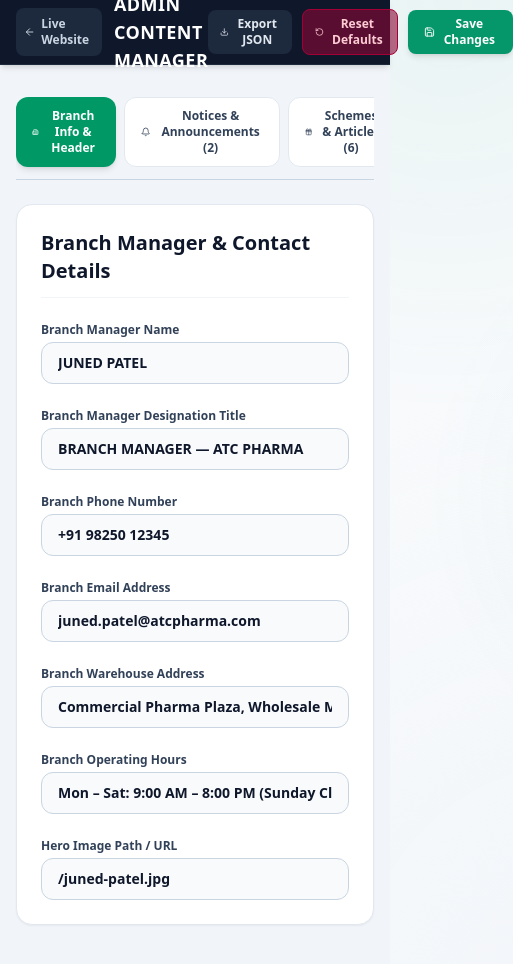
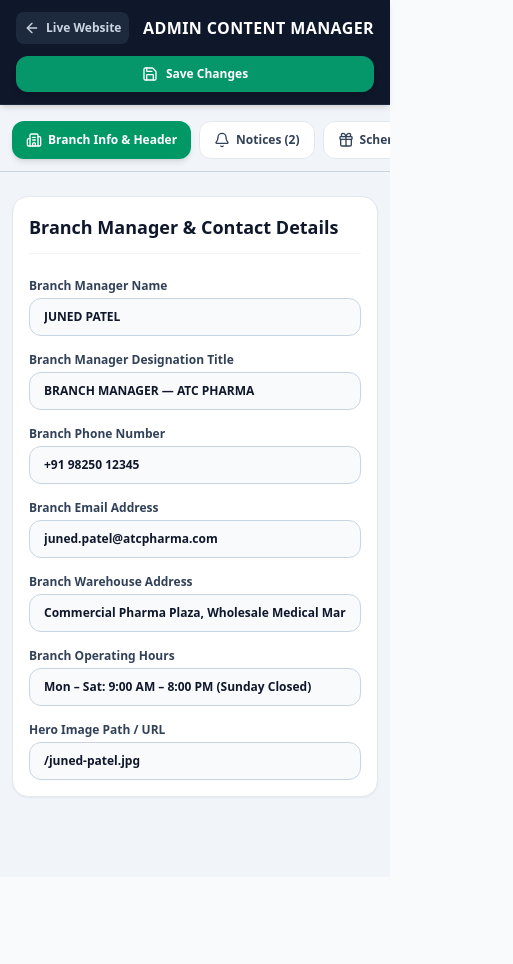
Before and after one commit to junedpharma/portfolio, a Next.js app: page /admin in a window 390 px wide. Shown: the top 964 px of the page, 513 px wide, since content can reach past the window. After the commit the page ends 877 px from the top, so only its background shows below. Built offline with nearby package versions, Linux system fonts and the light colour scheme.

Commit message:
Remove Export JSON & Reset buttons, and optimize Admin Panel for mobile viewports

```diff
--- a/src/app/admin/page.tsx
+++ b/src/app/admin/page.tsx
@@ -3,11 +3,11 @@
 import React, { useState } from 'react';
 import { useContent } from '@/context/ContentContext';
 import { SiteContent, NoticeItem, SchemeProduct, SalesRep } from '@/data/contentStore';
-import { Save, Download, RotateCcw, Plus, Trash2, ArrowLeft, Building2, Bell, Gift, Users, CheckCircle2 } from 'lucide-react';
+import { Save, Plus, Trash2, ArrowLeft, Building2, Bell, Gift, Users, CheckCircle2 } from 'lucide-react';
 import Link from 'next/link';
 
 export default function AdminPage() {
-  const { content, updateContent, resetToDefault, exportJSON } = useContent();
+  const { content, updateContent } = useContent();
   const [formData, setFormData] = useState<SiteContent>(content);
   const [activeTab, setActiveTab] = useState<'branch' | 'notices' | 'schemes' | 'sales'>('branch');
   const [showSuccessToast, setShowSuccessToast] = useState(false);
@@ -129,37 +129,24 @@
   };
 
   return (
-    <div className="min-h-screen bg-slate-100 text-slate-900 pb-16">
-      {/* Top Header */}
+    <div className="min-h-screen bg-slate-100 text-slate-900 pb-20">
+      {/* Mobile-Friendly Top Header */}
       <header className="bg-slate-900 text-white sticky top-0 z-50 border-b border-slate-800 shadow-md">
-        <div className="max-w-7xl mx-auto px-4 sm:px-6 lg:px-8 h-16 flex items-center justify-between">
-          <div className="flex items-center gap-3">
-            <Link href="/" className="p-2 rounded-lg bg-slate-800 hover:bg-slate-700 text-slate-300 transition-colors flex items-center gap-1.5 text-xs font-bold">
+        <div className="max-w-7xl mx-auto px-4 sm:px-6 lg:px-8 py-3 sm:py-0 sm:h-16 flex flex-col sm:flex-row items-stretch sm:items-center justify-between gap-3">
+          <div className="flex items-center justify-between sm:justify-start gap-3">
+            <Link href="/" className="p-2 rounded-lg bg-slate-800 hover:bg-slate-700 text-slate-300 transition-colors flex items-center gap-1.5 text-xs font-bold shrink-0">
               <ArrowLeft className="w-4 h-4" /> Live Website
             </Link>
-            <h1 className="text-lg font-black text-white tracking-wide">
+            <h1 className="text-base sm:text-lg font-black text-white tracking-wide truncate">
               ADMIN CONTENT MANAGER
             </h1>
           </div>
 
-          {/* Action Buttons */}
+          {/* Save Button Only */}
           <div className="flex items-center gap-2.5">
             <button
-              onClick={exportJSON}
-              className="px-3 py-1.5 rounded-lg bg-slate-800 hover:bg-slate-700 text-slate-200 font-bold text-xs flex items-center gap-1.5 transition-colors cursor-pointer"
-              title="Download updated JSON file (Ready for Firestore later)"
-            >
-              <Download className="w-3.5 h-3.5" /> Export JSON
-            </button>
-            <button
-              onClick={resetToDefault}
-              className="px-3 py-1.5 rounded-lg bg-rose-900/60 border border-rose-800 hover:bg-rose-800 text-rose-200 font-bold text-xs flex items-center gap-1.5 transition-colors cursor-pointer"
-            >
-              <RotateCcw className="w-3.5 h-3.5" /> Reset Defaults
-            </button>
-            <button
               onClick={handleSave}
-              className="px-4 py-1.5 rounded-lg bg-[#059669] hover:bg-[#047857] text-white font-bold text-xs flex items-center gap-1.5 shadow-md transition-all cursor-pointer"
+              className="w-full sm:w-auto px-5 py-2.5 sm:py-2 rounded-xl bg-[#059669] hover:bg-[#047857] text-white font-black text-xs sm:text-sm flex items-center justify-center gap-2 shadow-md transition-all cursor-pointer"
             >
               <Save className="w-4 h-4" /> Save Changes
             </button>
@@ -169,19 +156,19 @@
 
       {/* Success Toast Notification */}
       {showSuccessToast && (
-        <div className="fixed bottom-6 right-6 bg-[#059669] text-white px-5 py-3 rounded-xl shadow-2xl z-50 flex items-center gap-2 font-bold text-sm animate-bounce">
-          <CheckCircle2 className="w-5 h-5" /> All Content Changes Saved Successfully!
+        <div className="fixed bottom-6 right-4 left-4 sm:left-auto sm:right-6 bg-[#059669] text-white px-5 py-3 rounded-xl shadow-2xl z-50 flex items-center justify-center gap-2 font-bold text-xs sm:text-sm animate-bounce">
+          <CheckCircle2 className="w-5 h-5 shrink-0" /> All Content Changes Saved Successfully!
         </div>
       )}
 
       {/* Main Container */}
-      <div className="max-w-7xl mx-auto px-4 sm:px-6 lg:px-8 pt-8">
+      <div className="max-w-7xl mx-auto px-3 sm:px-6 lg:px-8 pt-4 sm:pt-8">
 
-        {/* Navigation Tabs */}
-        <div className="flex overflow-x-auto gap-2 border-b border-slate-300 pb-3 mb-6 scrollbar-none">
+        {/* Mobile Horizontal Scrollable Tabs */}
+        <div className="flex overflow-x-auto gap-2 border-b border-slate-300 pb-3 mb-6 scrollbar-none -mx-3 px-3 sm:mx-0 sm:px-0">
           <button
             onClick={() => setActiveTab('branch')}
-            className={`px-4 py-2.5 rounded-xl font-bold text-xs sm:text-sm flex items-center gap-2 transition-all cursor-pointer ${
+            className={`whitespace-nowrap px-3.5 sm:px-4 py-2.5 rounded-xl font-bold text-xs sm:text-sm flex items-center gap-1.5 sm:gap-2 transition-all cursor-pointer shrink-0 ${
               activeTab === 'branch'
                 ? 'bg-emerald-600 text-white shadow-md'
                 : 'bg-white text-slate-700 hover:bg-slate-200 border border-slate-200'
@@ -191,17 +178,17 @@
           </button>
           <button
             onClick={() => setActiveTab('notices')}
-            className={`px-4 py-2.5 rounded-xl font-bold text-xs sm:text-sm flex items-center gap-2 transition-all cursor-pointer ${
+            className={`whitespace-nowrap px-3.5 sm:px-4 py-2.5 rounded-xl font-bold text-xs sm:text-sm flex items-center gap-1.5 sm:gap-2 transition-all cursor-pointer shrink-0 ${
               activeTab === 'notices'
                 ? 'bg-emerald-600 text-white shadow-md'
                 : 'bg-white text-slate-700 hover:bg-slate-200 border border-slate-200'
             }`}
           >
-            <Bell className="w-4 h-4" /> Notices & Announcements ({formData.notices.length})
+            <Bell className="w-4 h-4" /> Notices ({formData.notices.length})
           </button>
           <button
             onClick={() => setActiveTab('schemes')}
-            className={`px-4 py-2.5 rounded-xl font-bold text-xs sm:text-sm flex items-center gap-2 transition-all cursor-pointer ${
+            className={`whitespace-nowrap px-3.5 sm:px-4 py-2.5 rounded-xl font-bold text-xs sm:text-sm flex items-center gap-1.5 sm:gap-2 transition-all cursor-pointer shrink-0 ${
               activeTab === 'schemes'
                 ? 'bg-emerald-600 text-white shadow-md'
                 : 'bg-white text-slate-700 hover:bg-slate-200 border border-slate-200'
@@ -211,31 +198,31 @@
           </button>
           <button
             onClick={() => setActiveTab('sales')}
-            className={`px-4 py-2.5 rounded-xl font-bold text-xs sm:text-sm flex items-center gap-2 transition-all cursor-pointer ${
+            className={`whitespace-nowrap px-3.5 sm:px-4 py-2.5 rounded-xl font-bold text-xs sm:text-sm flex items-center gap-1.5 sm:gap-2 transition-all cursor-pointer shrink-0 ${
               activeTab === 'sales'
                 ? 'bg-emerald-600 text-white shadow-md'
                 : 'bg-white text-slate-700 hover:bg-slate-200 border border-slate-200'
             }`}
           >
-            <Users className="w-4 h-4" /> Sales Representatives ({formData.salesTeam.length})
+            <Users className="w-4 h-4" /> Sales Reps ({formData.salesTeam.length})
           </button>
         </div>
 
         {/* Tab 1: Branch Info */}
         {activeTab === 'branch' && (
-          <div className="bg-white border border-slate-200 rounded-2xl p-6 sm:p-8 space-y-6 shadow-xs">
-            <h2 className="text-xl font-black text-slate-900 border-b border-slate-100 pb-3">
+          <div className="bg-white border border-slate-200 rounded-2xl p-4 sm:p-8 space-y-6 shadow-xs">
+            <h2 className="text-lg sm:text-xl font-black text-slate-900 border-b border-slate-100 pb-3">
               Branch Manager & Contact Details
             </h2>
 
-            <div className="grid grid-cols-1 md:grid-cols-2 gap-6">
+            <div className="grid grid-cols-1 sm:grid-cols-2 gap-4 sm:gap-6">
               <div>
                 <label className="block text-xs font-bold text-slate-700 mb-1">Branch Manager Name</label>
                 <input
                   type="text"
                   value={formData.branchInfo.managerName}
                   onChange={(e) => handleBranchChange('managerName', e.target.value)}
-                  className="w-full bg-slate-50 border border-slate-300 rounded-xl px-4 py-2.5 text-sm font-semibold focus:border-emerald-500 focus:outline-none"
+                  className="w-full bg-slate-50 border border-slate-300 rounded-xl px-3.5 py-2.5 text-xs sm:text-sm font-semibold focus:border-emerald-500 focus:outline-none"
                 />
               </div>
 
@@ -245,7 +232,7 @@
                   type="text"
                   value={formData.branchInfo.managerTitle}
                   onChange={(e) => handleBranchChange('managerTitle', e.target.value)}
-                  className="w-full bg-slate-50 border border-slate-300 rounded-xl px-4 py-2.5 text-sm font-semibold focus:border-emerald-500 focus:outline-none"
+                  className="w-full bg-slate-50 border border-slate-300 rounded-xl px-3.5 py-2.5 text-xs sm:text-sm font-semibold focus:border-emerald-500 focus:outline-none"
                 />
               </div>
 
@@ -255,7 +242,7 @@
                   type="text"
                   value={formData.branchInfo.phone}
                   onChange={(e) => handleBranchChange('phone', e.target.value)}
-                  className="w-full bg-slate-50 border border-slate-300 rounded-xl px-4 py-2.5 text-sm font-semibold focus:border-emerald-500 focus:outline-none"
+                  className="w-full bg-slate-50 border border-slate-300 rounded-xl px-3.5 py-2.5 text-xs sm:text-sm font-semibold focus:border-emerald-500 focus:outline-none"
                 />
               </div>
 
@@ -265,37 +252,37 @@
                   type="email"
                   value={formData.branchInfo.email}
                   onChange={(e) => handleBranchChange('email', e.target.value)}
-                  className="w-full bg-slate-50 border border-slate-300 rounded-xl px-4 py-2.5 text-sm font-semibold focus:border-emerald-500 focus:outline-none"
+                  className="w-full bg-slate-50 border border-slate-300 rounded-xl px-3.5 py-2.5 text-xs sm:text-sm font-semibold focus:border-emerald-500 focus:outline-none"
                 />
               </div>
 
-              <div className="md:col-span-2">
+              <div className="sm:col-span-2">
                 <label className="block text-xs font-bold text-slate-700 mb-1">Branch Warehouse Address</label>
                 <input
                   type="text"
                   value={formData.branchInfo.address}
                   onChange={(e) => handleBranchChange('address', e.target.value)}
-                  className="w-full bg-slate-50 border border-slate-300 rounded-xl px-4 py-2.5 text-sm font-semibold focus:border-emerald-500 focus:outline-none"
+                  className="w-full bg-slate-50 border border-slate-300 rounded-xl px-3.5 py-2.5 text-xs sm:text-sm font-semibold focus:border-emerald-500 focus:outline-none"
                 />
               </div>
 
-              <div className="md:col-span-2">
+              <div className="sm:col-span-2">
                 <label className="block text-xs font-bold text-slate-700 mb-1">Branch Operating Hours</label>
                 <input
                   type="text"
                   value={formData.branchInfo.operatingHours}
                   onChange={(e) => handleBranchChange('operatingHours', e.target.value)}
-                  className="w-full bg-slate-50 border border-slate-300 rounded-xl px-4 py-2.5 text-sm font-semibold focus:border-emerald-500 focus:outline-none"
+                  className="w-full bg-slate-50 border border-slate-300 rounded-xl px-3.5 py-2.5 text-xs sm:text-sm font-semibold focus:border-emerald-500 focus:outline-none"
                 />
               </div>
 
-              <div className="md:col-span-2">
+              <div className="sm:col-span-2">
                 <label className="block text-xs font-bold text-slate-700 mb-1">Hero Image Path / URL</label>
                 <input
                   type="text"
                   value={formData.branchInfo.heroImage}
                   onChange={(e) => handleBranchChange('heroImage', e.target.value)}
-                  className="w-full bg-slate-50 border border-slate-300 rounded-xl px-4 py-2.5 text-sm font-semibold focus:border-emerald-500 focus:outline-none"
+                  className="w-full bg-slate-50 border border-slate-300 rounded-xl px-3.5 py-2.5 text-xs sm:text-sm font-semibold focus:border-emerald-500 focus:outline-none"
                 />
               </div>
             </div>
@@ -304,25 +291,25 @@
 
         {/* Tab 2: Notices */}
         {activeTab === 'notices' && (
-          <div className="space-y-6">
-            <div className="flex justify-between items-center bg-white p-4 rounded-xl border border-slate-200">
-              <h2 className="text-lg font-black text-slate-900">Manage Branch Notices</h2>
+          <div className="space-y-4 sm:space-y-6">
+            <div className="flex flex-row items-center justify-between bg-white p-3.5 sm:p-4 rounded-xl border border-slate-200">
+              <h2 className="text-base sm:text-lg font-black text-slate-900">Branch Notices</h2>
               <button
                 onClick={handleAddNotice}
-                className="px-4 py-2 rounded-xl bg-emerald-600 hover:bg-emerald-700 text-white font-bold text-xs flex items-center gap-1.5 cursor-pointer"
+                className="px-3.5 py-2 rounded-xl bg-emerald-600 hover:bg-emerald-700 text-white font-bold text-xs flex items-center gap-1.5 cursor-pointer shrink-0"
               >
                 <Plus className="w-4 h-4" /> Add Notice
               </button>
             </div>
 
-            <div className="grid grid-cols-1 md:grid-cols-2 gap-6">
+            <div className="grid grid-cols-1 md:grid-cols-2 gap-4 sm:gap-6">
               {formData.notices.map((notice, index) => (
-                <div key={notice.id} className="bg-white border border-slate-200 rounded-2xl p-6 space-y-4 shadow-xs relative">
-                  <div className="flex items-center justify-between border-b border-slate-100 pb-3">
+                <div key={notice.id} className="bg-white border border-slate-200 rounded-2xl p-4 sm:p-6 space-y-3.5 shadow-xs relative">
+                  <div className="flex items-center justify-between border-b border-slate-100 pb-2.5">
                     <span className="text-xs font-bold text-slate-400">Notice #{index + 1}</span>
                     <button
                       onClick={() => handleDeleteNotice(notice.id)}
-                      className="text-rose-600 hover:text-rose-800 p-1 rounded-lg hover:bg-rose-50 cursor-pointer"
+                      className="text-rose-600 hover:text-rose-800 p-1.5 rounded-lg hover:bg-rose-50 cursor-pointer"
                       title="Delete Notice"
                     >
                       <Trash2 className="w-4 h-4" />
@@ -345,7 +332,7 @@
                       type="text"
                       value={notice.title}
                       onChange={(e) => handleNoticeChange(notice.id, 'title', e.target.value)}
-                      className="w-full bg-slate-50 border border-slate-300 rounded-xl px-3 py-2 text-sm font-extrabold"
+                      className="w-full bg-slate-50 border border-slate-300 rounded-xl px-3 py-2 text-xs sm:text-sm font-extrabold"
                     />
                   </div>
 
@@ -366,25 +353,25 @@
 
         {/* Tab 3: Schemes & Articles */}
         {activeTab === 'schemes' && (
-          <div className="space-y-6">
-            <div className="flex justify-between items-center bg-white p-4 rounded-xl border border-slate-200">
-              <h2 className="text-lg font-black text-slate-900">Manage Schemes & Articles</h2>
+          <div className="space-y-4 sm:space-y-6">
+            <div className="flex flex-row items-center justify-between bg-white p-3.5 sm:p-4 rounded-xl border border-slate-200">
+              <h2 className="text-base sm:text-lg font-black text-slate-900">Schemes & Articles</h2>
               <button
                 onClick={handleAddScheme}
-                className="px-4 py-2 rounded-xl bg-emerald-600 hover:bg-emerald-700 text-white font-bold text-xs flex items-center gap-1.5 cursor-pointer"
+                className="px-3.5 py-2 rounded-xl bg-emerald-600 hover:bg-emerald-700 text-white font-bold text-xs flex items-center gap-1.5 cursor-pointer shrink-0"
               >
-                <Plus className="w-4 h-4" /> Add Product Scheme
+                <Plus className="w-4 h-4" /> Add Scheme
               </button>
             </div>
 
-            <div className="grid grid-cols-1 md:grid-cols-2 lg:grid-cols-3 gap-6">
+            <div className="grid grid-cols-1 md:grid-cols-2 lg:grid-cols-3 gap-4 sm:gap-6">
               {formData.schemes.map((scheme, index) => (
-                <div key={scheme.id} className="bg-white border border-slate-200 rounded-2xl p-5 space-y-4 shadow-xs relative">
+                <div key={scheme.id} className="bg-white border border-slate-200 rounded-2xl p-4 sm:p-5 space-y-3.5 shadow-xs relative">
                   <div className="flex items-center justify-between border-b border-slate-100 pb-2.5">
                     <span className="text-xs font-bold text-slate-400">Scheme #{index + 1}</span>
                     <button
                       onClick={() => handleDeleteScheme(scheme.id)}
-                      className="text-rose-600 hover:text-rose-800 p-1 rounded-lg hover:bg-rose-50 cursor-pointer"
+                      className="text-rose-600 hover:text-rose-800 p-1.5 rounded-lg hover:bg-rose-50 cursor-pointer"
                       title="Delete Scheme"
                     >
                       <Trash2 className="w-4 h-4" />
@@ -397,7 +384,7 @@
                       type="text"
                       value={scheme.name}
                       onChange={(e) => handleSchemeChange(scheme.id, 'name', e.target.value)}
-                      className="w-full bg-slate-50 border border-slate-300 rounded-xl px-3 py-2 text-sm font-black"
+                      className="w-full bg-slate-50 border border-slate-300 rounded-xl px-3 py-2 text-xs sm:text-sm font-black"
                     />
                   </div>
 
@@ -439,25 +426,25 @@
 
         {/* Tab 4: Sales Team */}
         {activeTab === 'sales' && (
-          <div className="space-y-6">
-            <div className="flex justify-between items-center bg-white p-4 rounded-xl border border-slate-200">
-              <h2 className="text-lg font-black text-slate-900">Manage Sales Representatives</h2>
+          <div className="space-y-4 sm:space-y-6">
+            <div className="flex flex-row items-center justify-between bg-white p-3.5 sm:p-4 rounded-xl border border-slate-200">
+              <h2 className="text-base sm:text-lg font-black text-slate-900">Sales Representatives</h2>
               <button
                 onClick={handleAddSales}
-                className="px-4 py-2 rounded-xl bg-emerald-600 hover:bg-emerald-700 text-white font-bold text-xs flex items-center gap-1.5 cursor-pointer"
+                className="px-3.5 py-2 rounded-xl bg-emerald-600 hover:bg-emerald-700 text-white font-bold text-xs flex items-center gap-1.5 cursor-pointer shrink-0"
               >
                 <Plus className="w-4 h-4" /> Add Representative
               </button>
             </div>
 
-            <div className="grid grid-cols-1 md:grid-cols-3 gap-6">
+            <div className="grid grid-cols-1 sm:grid-cols-2 lg:grid-cols-3 gap-4 sm:gap-6">
               {formData.salesTeam.map((sales, index) => (
-                <div key={sales.id} className="bg-white border border-slate-200 rounded-2xl p-5 space-y-4 shadow-xs relative">
+                <div key={sales.id} className="bg-white border border-slate-200 rounded-2xl p-4 sm:p-5 space-y-3.5 shadow-xs relative">
                   <div className="flex items-center justify-between border-b border-slate-100 pb-2.5">
                     <span className="text-xs font-bold text-slate-400">Sales Rep #{index + 1}</span>
                     <button
                       onClick={() => handleDeleteSales(sales.id)}
-                      className="text-rose-600 hover:text-rose-800 p-1 rounded-lg hover:bg-rose-50 cursor-pointer"
+                      className="text-rose-600 hover:text-rose-800 p-1.5 rounded-lg hover:bg-rose-50 cursor-pointer"
                       title="Delete Representative"
                     >
                       <Trash2 className="w-4 h-4" />
@@ -470,7 +457,7 @@
                       type="text"
                       value={sales.name}
                       onChange={(e) => handleSalesChange(sales.id, 'name', e.target.value)}
-                      className="w-full bg-slate-50 border border-slate-300 rounded-xl px-3 py-2 text-sm font-bold"
+                      className="w-full bg-slate-50 border border-slate-300 rounded-xl px-3 py-2 text-xs sm:text-sm font-bold"
                     />
                   </div>
 
```
